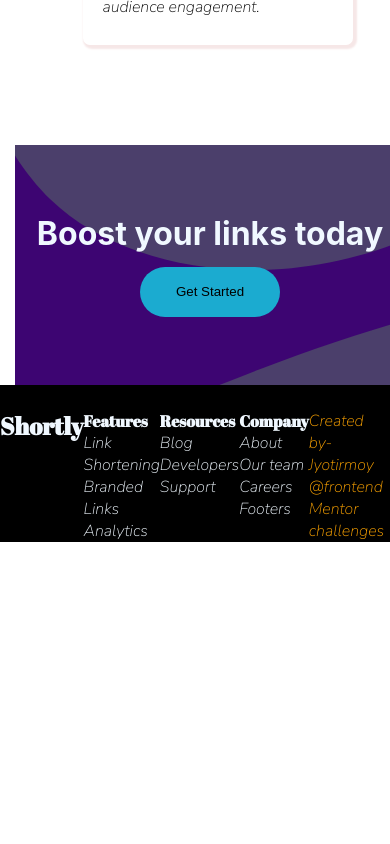
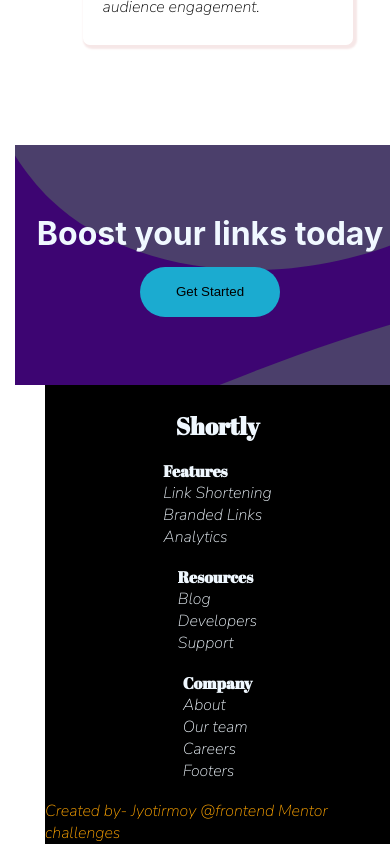
Before and after one commit to jyotirmoy-sinhababu/Make-your-url-short, a React (Create React App) app: page / in a window 390 px wide. Shown: the part 1633-2477 px from the top of the page. Before the commit the page ends 2175 px from the top, so only its background shows below. Built offline with nearby package versions, Linux system fonts and the light colour scheme; a web font is replaced by a local one.

Commit message:
style added

```diff
--- a/src/components/footer/footerStyle.css
+++ b/src/components/footer/footerStyle.css
@@ -31,3 +31,15 @@
 .creator:hover {
   color: aliceblue;
 }
+
+@media screen and (max-width: 440px) {
+  .footer-cnt {
+    display: flex;
+    flex-direction: column;
+    margin-left: 45px;
+    padding-top: 25px;
+    gap: 18px;
+    align-items: center;
+    background-color: black;
+  }
+}
--- a/src/components/nav/Nav.jsx
+++ b/src/components/nav/Nav.jsx
@@ -1,8 +1,14 @@
-import React from 'react';
+import React, { useState } from 'react';
 
 import './navStyle.css';
 
 const Nav = () => {
+  const [isMobileView, setIsMobileView] = useState(false);
+
+  const navBtn = () => {
+    setIsMobileView(true);
+  };
+
   return (
     <div className='nav-cnt'>
       <div className='nav-first-part'>
@@ -14,8 +20,26 @@ const Nav = () => {
           <button className='nav-btn'>Resources</button>
         </div>
       </div>
+      {isMobileView ? (
+        <div className='nav-mobile-cnt'>
+          <div className='nav-mobile-first'>
+            <button>Features</button>
+            <button>Pricing</button>
+            <button>Resources</button>
+          </div>
+          <div className='nav-mobile-second'>
+            <button>LogIn</button>
+            <button>Sign Up</button>
+          </div>
+        </div>
+      ) : null}
       <div className='nav-mobileView'>
-        <button className='mobile-view-btn'>
+        <button
+          onClick={() => {
+            navBtn();
+          }}
+          className='mobile-view-btn'
+        >
           <svg
             xmlns='http://www.w3.org/2000/svg'
             width='36'
--- a/src/components/nav/navStyle.css
+++ b/src/components/nav/navStyle.css
@@ -72,3 +72,7 @@
     font-size: 38px;
   }
 }
+
+.nav-mobile-first {
+  border-bottom: 1px solid black;
+}
```
